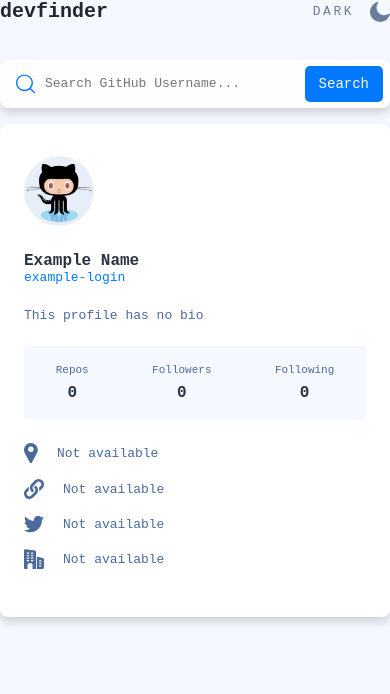
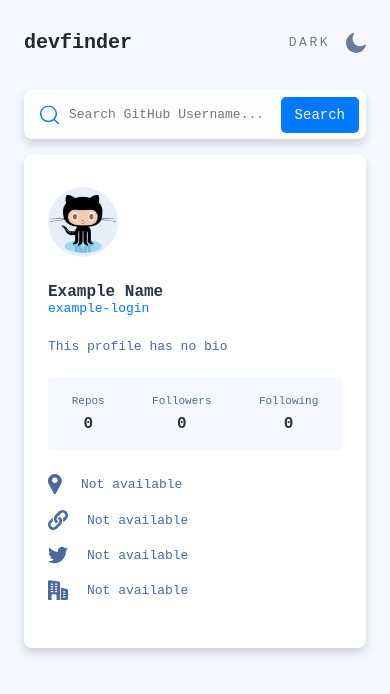
Before and after one commit to cotne998/github-user-search, a React (Vite) app: page / in a window 390 px wide. Shown: the top 694 px of the page. Built offline with nearby package versions, Linux system fonts and the light colour scheme.

Commit message:
added paddings to mobile version

```diff
--- a/src/styles/GlobalStyles.ts
+++ b/src/styles/GlobalStyles.ts
@@ -10,6 +10,7 @@ const GlobalStyles = createGlobalStyle<GlobalStyleProps>`
     font-family: "Space Mono", monospace;
     transition: background-color 0.3s ease, color 0.3s ease;
     min-height: 100vh;
+    padding: 3.1rem 2.4rem 7.9rem;
   }
 
 * {
```
